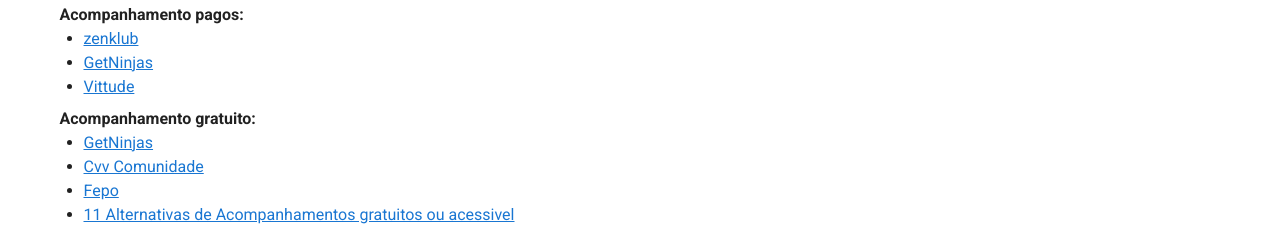
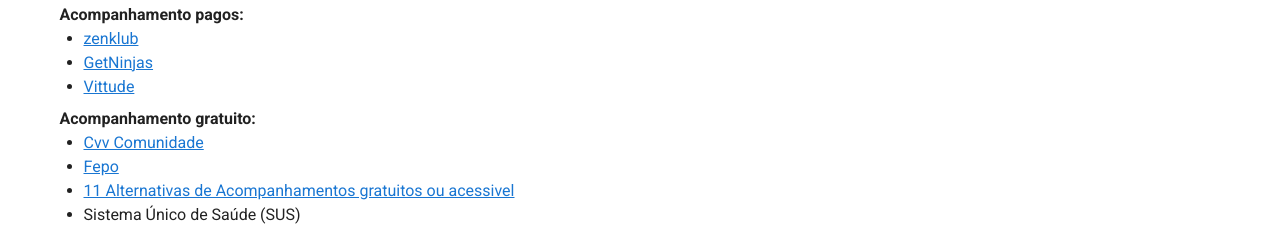
Before and after one commit to mhelenacipriano/HackatonAmarelo, a Vue app: page /Acompanhamento in a window 1280 px wide. Shown: the part 960-1186 px from the top of the page. Built offline with nearby package versions, Linux system fonts and the light colour scheme.

Commit message:
Alterações na informçoes.vue e da parte de acompanhamentos.vue da aba views

```diff
--- a/src/views/Acompanhamento.vue
+++ b/src/views/Acompanhamento.vue
@@ -11,13 +11,13 @@
  <!--  </ul> quando clicar no Acompanhamento pagos aparecer essa lista  -->
 <ul>
       <li><a href="https://zenklub.com.br" target="_blank" rel="noopener">zenklub</a></li>
-      <li><a href="https://www.getninjas.com.br" target="_blank" rel="noopener">GetNinjas</a></li>
+      <li><a href="https://www.getninjas.com.br/saude" target="_blank" rel="noopener">GetNinjas</a></li>
       <li><a href="https://www.vittude.com" target="_blank" rel="noopener">Vittude</a></li>
     </ul>
 <h4 class="mt-2">Acompanhamento gratuito:</h4>
  <!--  </ul> quando clicar no Acompanhamento gratuito aparecer essa lista  -->
 <ul>
-      <li><a href="https://www.getninjas.com.br" target="_blank" rel="noopener">GetNinjas</a></li>
+
       <li><a href="https://www.cvv.org.br/cvv-comunidade/" target="_blank" rel="noopener">Cvv Comunidade</a></li>
       <li><a href="https://www.fepo.com.br/psicologia/psicologo-online-gratuito/" target="_blank" rel="noopener">Fepo</a></li>
       <li><a href="https://focanodinheiro.neon.com.br/controle-financeiro/terapia-popular" target="_blank">11 Alternativas de Acompanhamentos gratuitos ou acessivel </a> </li>
@@ -93,7 +93,9 @@
 
 
 <script>
+
 export default {
+
   name: 'meu-pontuador',
   data() {
     return {
--- a/src/views/Informacoes.vue
+++ b/src/views/Informacoes.vue
@@ -1,5 +1,5 @@
 <template>
-  <h1>Teste</h1>
+  <h2 class="text-h6 text-center mb-7 mt-1">Informações</h2>
 </template>
 
 <script>
```
